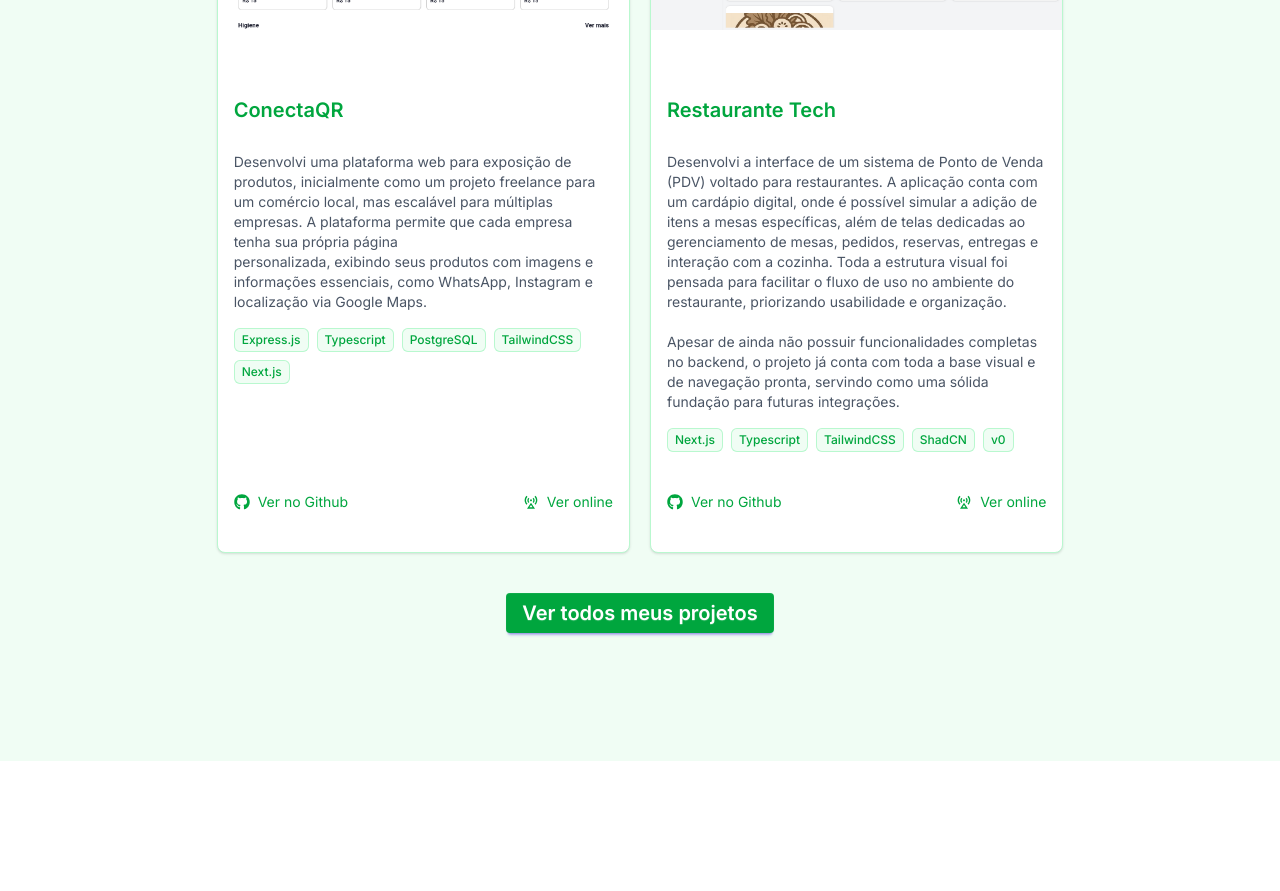
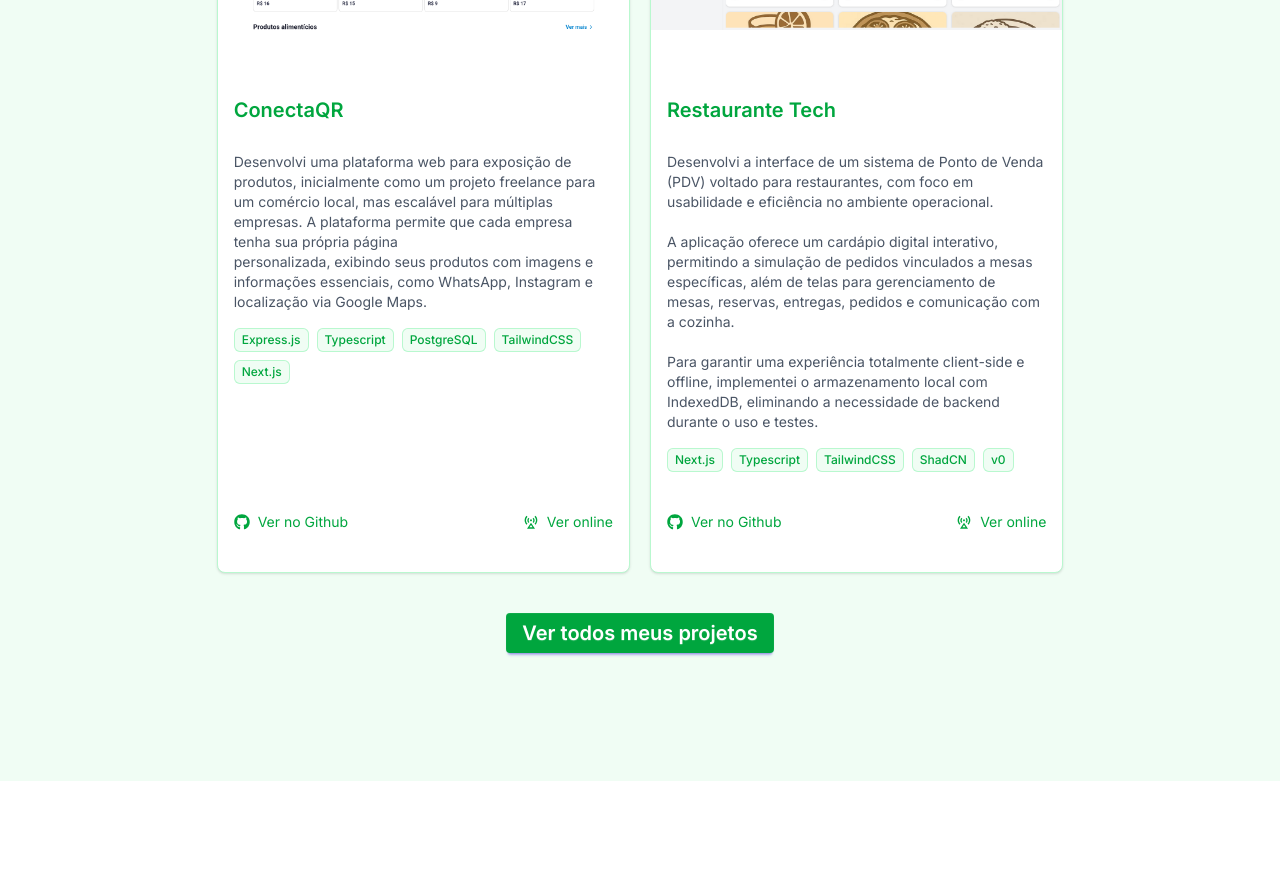
Before and after one commit to AndreXime/portifolio, a Next.js app: page / in a window 1280 px wide. Shown: the part 2080-2971 px from the top of the page. Built offline with nearby package versions, Linux system fonts and the light colour scheme.

Commit message:
Update: Projetos atualizados

```diff
--- a/src/content/Projects.ts
+++ b/src/content/Projects.ts
@@ -12,9 +12,10 @@ personalizada, exibindo seus produtos com imagens e informações essenciais, co
 	{
 		title: 'Restaurante Tech',
 		description: `
-Desenvolvi a interface de um sistema de Ponto de Venda (PDV) voltado para restaurantes. A aplicação conta com um cardápio digital, onde é possível simular a adição de itens a mesas específicas, além de telas dedicadas ao gerenciamento de mesas, pedidos, reservas, entregas e interação com a cozinha. Toda a estrutura visual foi pensada para facilitar o fluxo de uso no ambiente do restaurante, priorizando usabilidade e organização.\n
-Apesar de ainda não possuir funcionalidades completas no backend, o projeto já conta com toda a base visual e de navegação pronta, servindo como uma sólida fundação para futuras integrações.
-		`,
+Desenvolvi a interface de um sistema de Ponto de Venda (PDV) voltado para restaurantes, com foco em usabilidade e eficiência no ambiente operacional.\n
+A aplicação oferece um cardápio digital interativo, permitindo a simulação de pedidos vinculados a mesas específicas, além de telas para gerenciamento de mesas, reservas, entregas, pedidos e comunicação com a cozinha.\n
+Para garantir uma experiência totalmente client-side e offline, implementei o armazenamento local com IndexedDB, eliminando a necessidade de backend durante o uso e testes.
+`,
 		image: '/assets/cozinhatech.png',
 		link: 'https://github.com/AndreXime/restaurante',
 		tags: ['Next.js', 'Typescript', 'TailwindCSS', 'ShadCN', 'v0'],
```
Also changed, not shown: public/assets/conectaqr.png, public/assets/cozinhatech.png.
